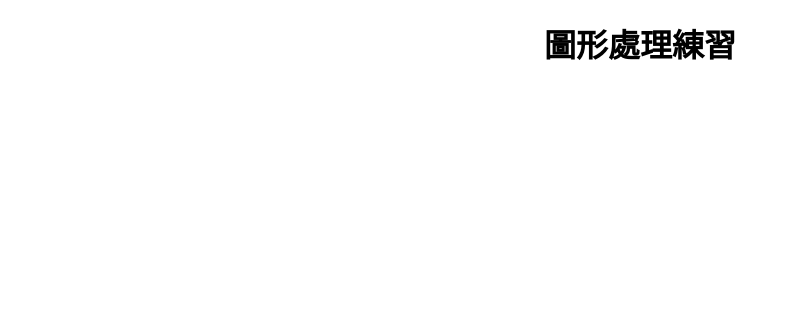
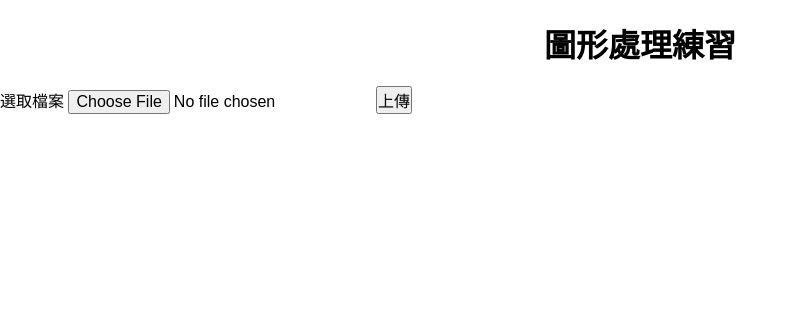
Before and after one commit to evechen1226/1122-PHP-FORM, a PHP site: page /image.php in a window 1280 px wide. Shown: the top 336 px of the page, without its empty margins (0-797 px from the left). Run offline with PHP 8.4, Linux system fonts and the light colour scheme.

Commit message:
增加上傳檔案功能

```diff
--- a/image.php
+++ b/image.php
@@ -23,7 +23,11 @@
 <body>
 <h1 class="header">圖形處理練習</h1>
 <!---建立檔案上傳機制--->
-
+<form action="?" method="post">
+    <label for="">選取檔案</label>
+    <input type="file" name="img" id="">
+    <input type="submit" id="" value="上傳">
+</form>
 
 
 <!----縮放圖形----->
```
